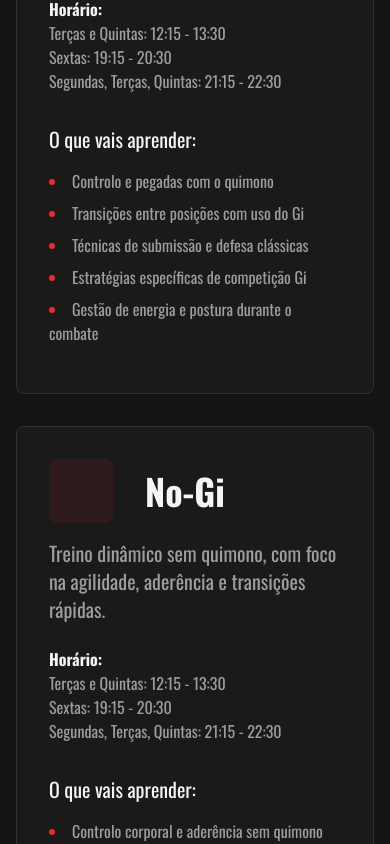
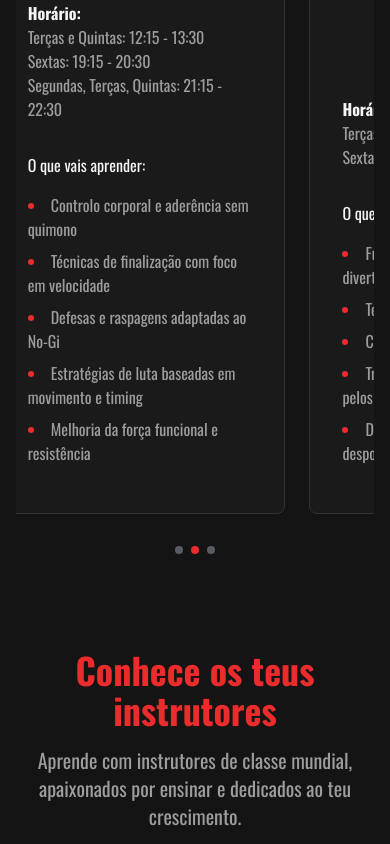
Before and after one commit to lucas-botelho/fightclub-react, a React (Vite) app: page / in a window 390 px wide. Shown: the part 1420-2264 px from the top of the page. Built offline with nearby package versions, Linux system fonts and the light colour scheme.

Commit message:
carousel for instructores and classes

```diff
--- /dev/null
+++ b/src/components/layout/CardsSlider.tsx
@@ -0,0 +1,163 @@
+import React, { useEffect, useRef, useState } from 'react';
+
+type Props = {
+    children: React.ReactNode;
+    ariaLabel?: string;
+};
+
+export default function CardsSlider({ children, ariaLabel = 'Cards carousel' }: Props) {
+    const containerRef = useRef<HTMLDivElement | null>(null);
+    const items = React.Children.toArray(children);
+    const n = items.length;
+    // tripled items to allow infinite scroll
+    const loopItems = [...items, ...items, ...items];
+
+    const midOffset = n; // start in middle copy
+    const initial = midOffset + Math.floor(n / 2);
+
+    const [active, setActive] = useState<number>(initial);
+
+    const scrollToIndex = (index: number, behavior: ScrollBehavior = 'smooth') => {
+        const el = containerRef.current;
+        if (!el) return;
+        const child = el.children[index] as HTMLElement | undefined;
+        if (!child) return;
+        const left = child.offsetLeft - (el.clientWidth - child.clientWidth) / 2;
+        el.scrollTo({ left, behavior });
+    };
+
+    // initialize position to middle copy without animation
+    useEffect(() => {
+        const t = setTimeout(() => scrollToIndex(initial, 'auto'), 0);
+        return () => clearTimeout(t);
+    }, []);
+
+    const prev = () => {
+        const nextIndex = active - 1;
+        setActive(nextIndex);
+        scrollToIndex(nextIndex);
+    };
+
+    const next = () => {
+        const nextIndex = active + 1;
+        setActive(nextIndex);
+        scrollToIndex(nextIndex);
+    };
+
+    // when user scrolls, update active and handle jumping when in cloned regions
+    useEffect(() => {
+        const el = containerRef.current;
+        if (!el) return;
+
+        let raf = 0;
+        const onScroll = () => {
+            cancelAnimationFrame(raf);
+            raf = requestAnimationFrame(() => {
+                const center = el.scrollLeft + el.clientWidth / 2;
+                let closest = 0;
+                let minDist = Infinity;
+                for (let i = 0; i < el.children.length; i++) {
+                    const child = el.children[i] as HTMLElement;
+                    const childCenter = child.offsetLeft + child.clientWidth / 2;
+                    const dist = Math.abs(center - childCenter);
+                    if (dist < minDist) {
+                        minDist = dist;
+                        closest = i;
+                    }
+                }
+
+                // if we're in the first copy, jump to middle copy equivalent
+                if (closest < n) {
+                    const mapped = closest + n;
+                    setActive(mapped);
+                    // jump without animation
+                    scrollToIndex(mapped, 'auto');
+                    return;
+                }
+
+                // if we're in the last copy, jump to middle copy equivalent
+                if (closest >= n * 2) {
+                    const mapped = closest - n;
+                    setActive(mapped);
+                    scrollToIndex(mapped, 'auto');
+                    return;
+                }
+
+                if (closest !== active) setActive(closest);
+            });
+        };
+
+        el.addEventListener('scroll', onScroll, { passive: true });
+
+        return () => {
+            el.removeEventListener('scroll', onScroll);
+            cancelAnimationFrame(raf);
+        };
+    }, [active, n]);
+
+    // keyboard navigation when focused
+    useEffect(() => {
+        const el = containerRef.current;
+        if (!el) return;
+        const handleKey = (e: KeyboardEvent) => {
+            if (e.key === 'ArrowLeft') prev();
+            if (e.key === 'ArrowRight') next();
+        };
+        el.addEventListener('keydown', handleKey as any);
+        return () => el.removeEventListener('keydown', handleKey as any);
+    }, [active]);
+
+    // logical active index for dots (0..n-1)
+    const logicalActive = ((active % n) + n) % n;
+
+    return (
+        <div className="relative">
+            <button
+                aria-label="Previous"
+                onClick={prev}
+                className="absolute left-0 top-1/2 -translate-y-1/2 z-20 p-2 rounded-full bg-black/40 text-white hover:bg-black/60 hidden md:block"
+            >
+                ‹
+            </button>
+
+            <div
+                ref={containerRef}
+                role="region"
+                tabIndex={0}
+                aria-label={ariaLabel}
+                className="overflow-x-auto no-scrollbar scroll-snap-x snap-mandatory flex gap-6 py-4 px-2 outline-none"
+                style={{ WebkitOverflowScrolling: 'touch' }}
+            >
+                {loopItems.map((child, i) => (
+                    <div key={i} className="snap-center min-w-[85%] md:min-w-[30%] lg:min-w-[28%]">
+                        {child}
+                    </div>
+                ))}
+            </div>
+
+            <button
+                aria-label="Next"
+                onClick={next}
+                className="absolute right-0 top-1/2 -translate-y-1/2 z-20 p-2 rounded-full bg-black/40 text-white hover:bg-black/60 hidden md:block"
+            >
+                ›
+            </button>
+
+            {/* pagination dots (logical index) */}
+            <div className="flex items-center justify-center gap-2 mt-4">
+                {items.map((_, i) => (
+                    <button
+                        key={i}
+                        aria-label={`Go to slide ${i + 1}`}
+                        onClick={() => {
+                            const target = midOffset + i;
+                            setActive(target);
+                            scrollToIndex(target);
+                        }}
+                        className={`w-2 h-2 rounded-full ${i === logicalActive ? 'bg-dark-title-secondary' : 'bg-gray-400/50'}`}
+                    />
+                ))}
+            </div>
+        </div>
+    );
+}
--- a/src/index.css
+++ b/src/index.css
@@ -83,6 +83,15 @@ nav div {
     1px 1px 0 #141414;
 }
 
+/* hide scrollbars across browsers for horizontal carousels */
+.no-scrollbar {
+  -ms-overflow-style: none; /* IE and Edge */
+  scrollbar-width: none; /* Firefox */
+}
+.no-scrollbar::-webkit-scrollbar {
+  display: none; /* Chrome, Safari, Opera */
+}
+
 :root {
   /* set header height once (adjust to your header height) */
   --header-height: 4rem; /* 64px */
--- a/src/pages/LandingPage.tsx
+++ b/src/pages/LandingPage.tsx
@@ -1,5 +1,6 @@
 import ClassesCard from "../components/content/cards/classesCard";
 import InstructorCard from "../components/content/cards/instructorCard";
+import CardsSlider from "../components/layout/CardsSlider";
 import Hero from "../components/content/heroes/landingHero";
 import MainTitle from "../components/content/text/mainTitle";
 import SubTitle from "../components/content/text/subTitle";
@@ -12,7 +13,7 @@ export default function LandingPage() {
             <LandingSection id="classes">
                 <MainTitle text="Aulas" />
                 <SubTitle text="Descobre as nossas aulas de projetadas para todos os níveis e idades." />
-                <div className="grid grid-cols-1 md:grid-cols-3 gap-8 text-xl ">
+                <CardsSlider ariaLabel="Classes carousel">
                     <ClassesCard
                         title={"Gi"}
                         description={"Treino técnico e estratégico com o quimono tradicional, focado no controlo e nas finalizações."}
@@ -70,12 +71,12 @@ export default function LandingPage() {
                         ]}
 
                     />
-                </div>
+                </CardsSlider>
             </LandingSection>
             <LandingSection id="instructors">
                 <MainTitle text="Conhece os teus instrutores" />
                 <SubTitle text="Aprende com instrutores de classe mundial, apaixonados por ensinar e dedicados ao teu crescimento." />
-                <div className=" grid grid-cols-1 md:grid-cols-3 gap-8 text-xl">
+                <CardsSlider ariaLabel="Instructors carousel">
                     <InstructorCard
                         name="Fabio Dorea"
                         belt="Faixa Preta"
@@ -84,6 +85,7 @@ export default function LandingPage() {
                         titles={["ibjjf", "fpjjb", "sjjif "]}
                         image="instructor0.jpg"
                     />
+
                     <InstructorCard
                         name="Max Fersan"
                         belt="Faixa Preta"
@@ -92,6 +94,7 @@ export default function LandingPage() {
                         titles={["ibjjf", "fpjjb", "sjjif "]}
                         image="instructor2.jpg"
                     />
+
                     <InstructorCard
                         name="Gonçalo Pinto"
                         belt="Faixa Castanha"
@@ -100,8 +103,7 @@ export default function LandingPage() {
                         titles={["ibjjf", "fpjjb", "sjjif "]}
                         image="instructor1.jpg"
                     />
-
-                </div>
+                </CardsSlider>
 
             </LandingSection>
             <LandingSection id="membership">
```
